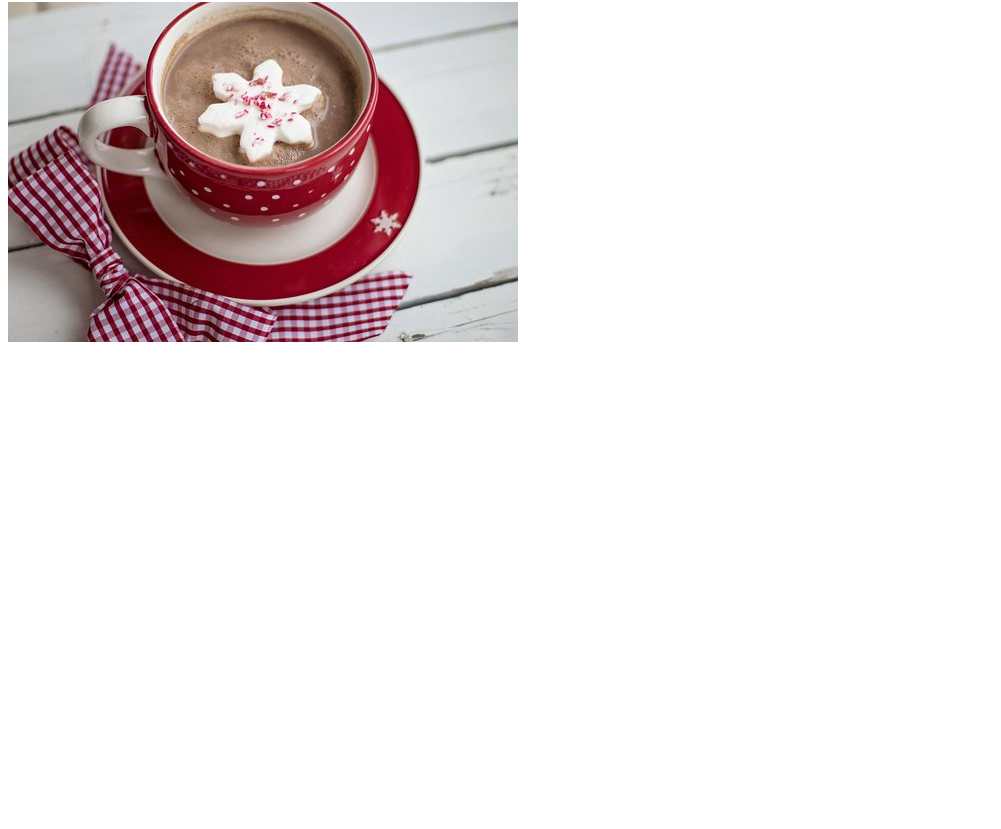
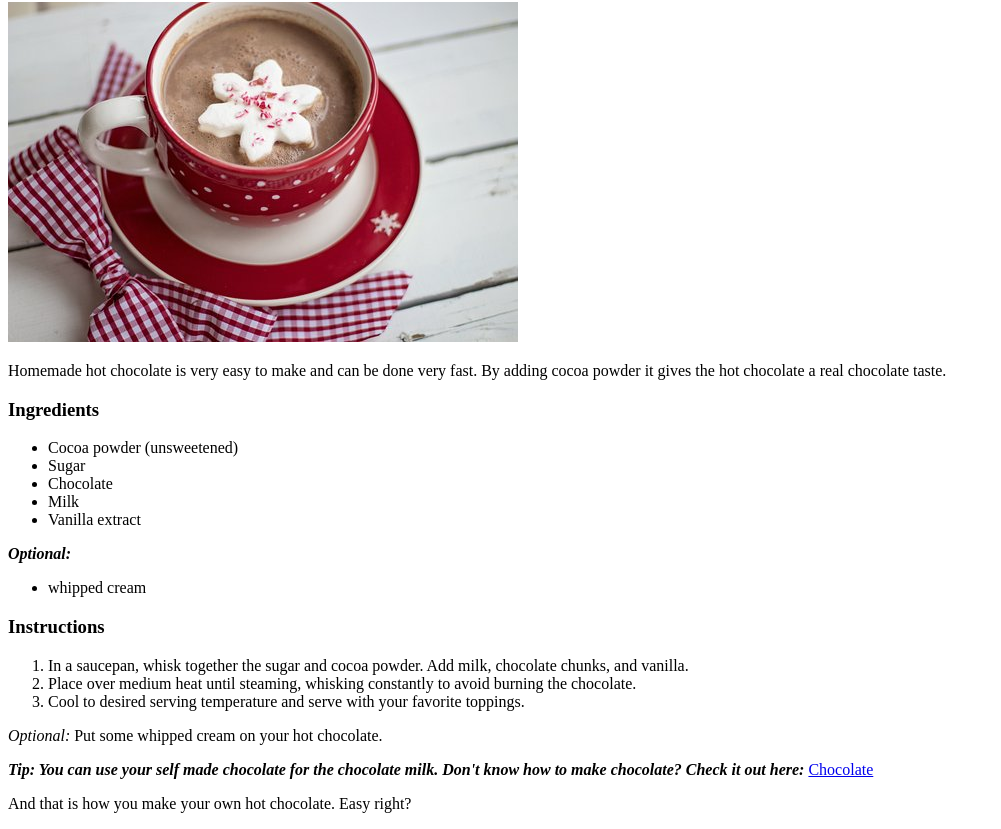
Before and after one commit to Roedigur/odin-recipes, a plain HTML site: page recipes/hot-chocolate.html in a window 1280 px wide. Shown: the part 78-907 px from the top of the page, without its empty margins (0-1001 px from the left). Before the commit the page ends 800 px from the top, so only its background shows below. Drawn offline with Linux system fonts and the light colour scheme.

Commit message:
Add recipe hot-chocolate

```diff
--- a/recipes/hot-chocolate.html
+++ b/recipes/hot-chocolate.html
@@ -8,5 +8,34 @@
     <h1>Hot Chocolate</h1>
 
     <img src="../Images/hot-chocolate.jpg" alt="hot chocolate">
+
+    <p>Homemade hot chocolate is very easy to make and can be done very fast. By adding cocoa powder it gives the hot chocolate a real chocolate taste. </p>
+
+        <h3>Ingredients</h3>
+        <ul>
+            <li>Cocoa powder (unsweetened)</li>
+            <li>Sugar</li>
+            <li>Chocolate</li>
+            <li>Milk</li>
+            <li>Vanilla extract</li>
+        </ul>
+        <em><strong>Optional:</strong></em>
+        <ul>
+            <li>whipped cream</li>
+        </ul>
+        <h3>Instructions</h3>
+        <ol>
+          <li>In a saucepan, whisk together the sugar and cocoa powder. Add milk, chocolate chunks, and vanilla.</li>
+          <li>Place over medium heat until steaming, whisking constantly to avoid burning the chocolate.</li>
+          <li>Cool to desired serving temperature and serve with your favorite toppings.
+        </li>
+        </ol>
+
+        <em>Optional:</em>
+        <a>Put some whipped cream on your hot chocolate.</a>
+
+        <p><strong><em>Tip: You can use your self made chocolate for the chocolate milk. Don't know how to make chocolate? Check it out here: </em></strong><a href="chocolate.html">Chocolate</a></p>
+
+        <p>And that is how you make your own hot chocolate. Easy right?</p>
 </body>
 </html>
```
Also changed, not shown: recipes/reindeer-cupcakes.html (+12 -9 lines), recipes/sugar-cookies.html (+4 -10 lines).
